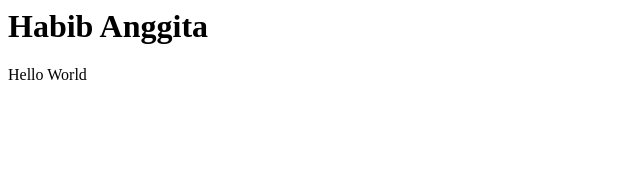
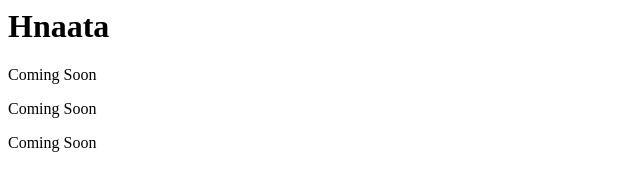
Before and after one commit to Hnaata/Hnaata.github.io, a plain HTML site: page index.html in a window 1280 px wide. Shown: the whole page, without its empty margins (0-640 px from the left). Drawn offline with Linux system fonts and the light colour scheme.

Commit message:
Update index.html

```diff
--- a/index.html
+++ b/index.html
@@ -6,7 +6,9 @@
     <title>Document</title>
 </head>
 <body>
-    <h1>Habib Anggita</h1>
-    <P>Hello World</P>
+    <h1>Hnaata</h1>
+    <P>Coming Soon</P>
+        <P>Coming Soon</P>
+            <P>Coming Soon</P>
 </body>
 </html>
```
